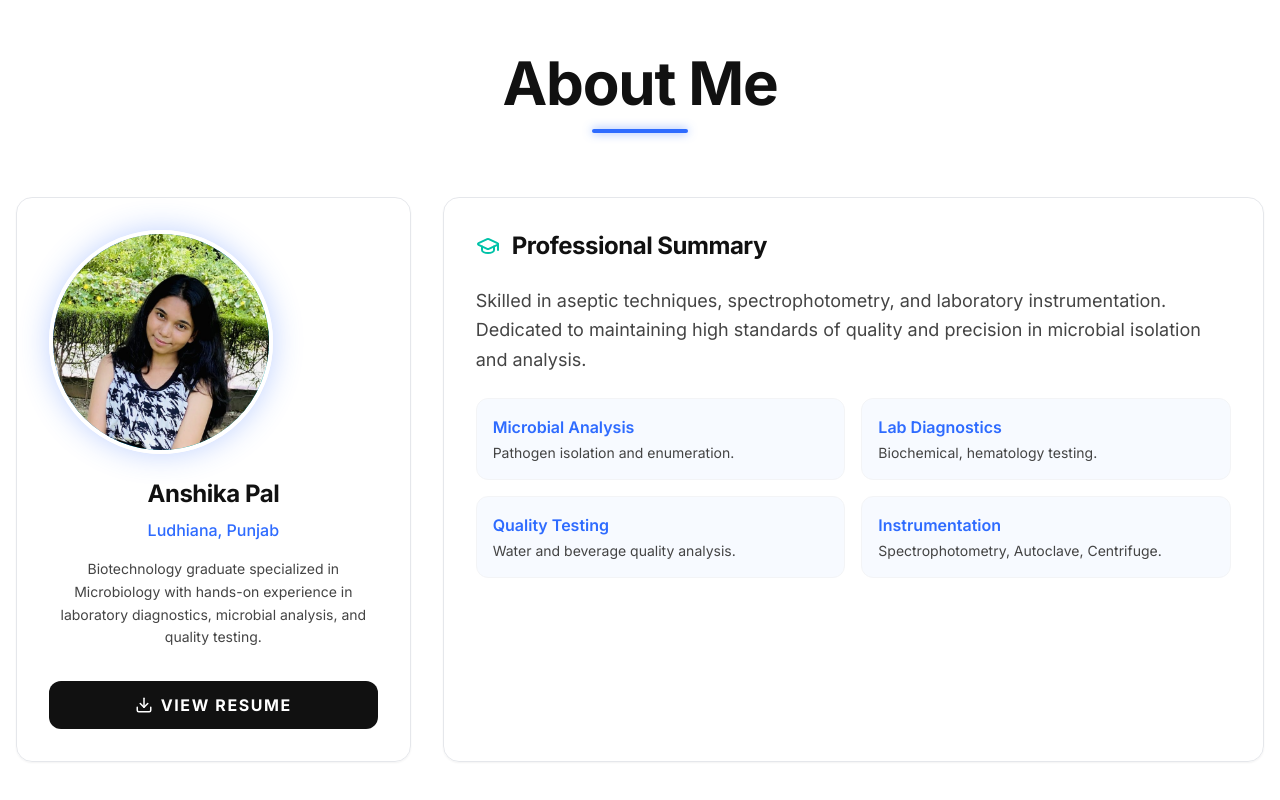
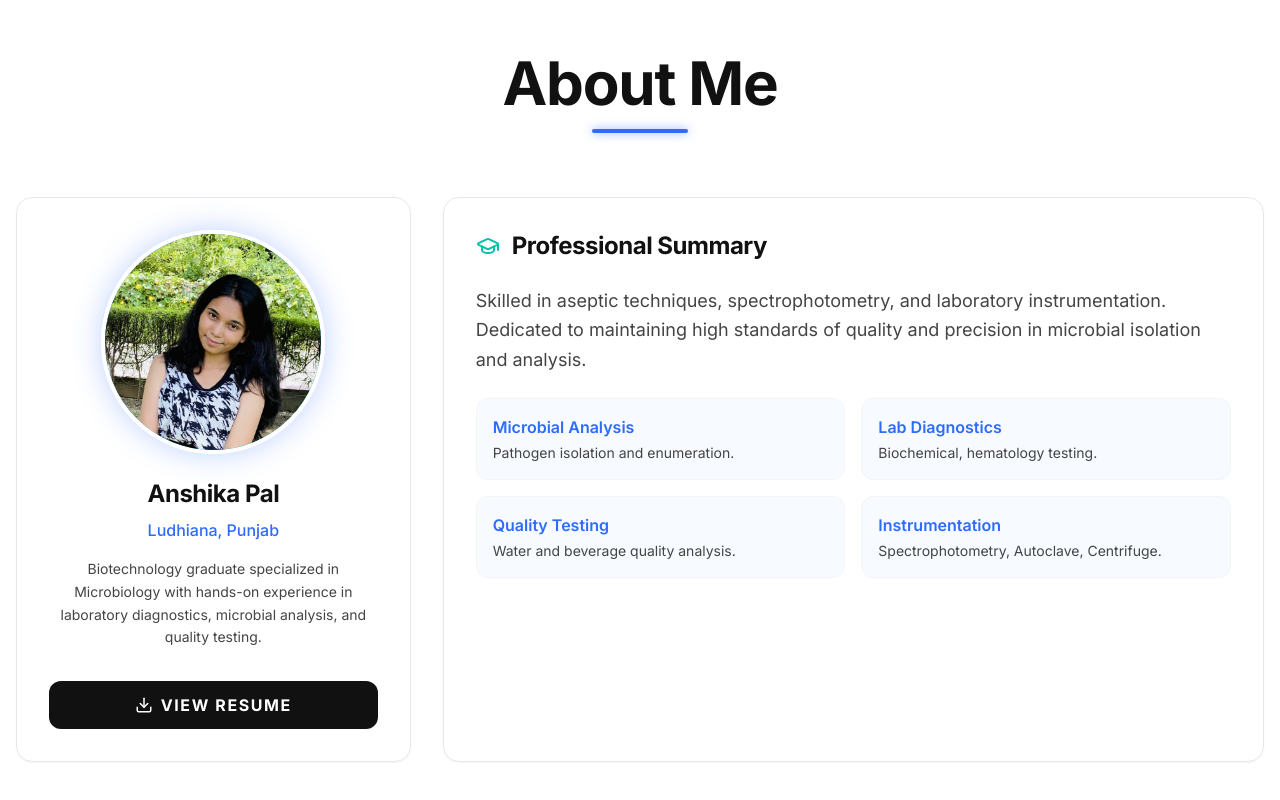
Before and after one commit to Abhinav6284/Resume, a Next.js app: page / in a window 1280 px wide. Shown: the part 875-1675 px from the top of the page. Built offline with nearby package versions, Linux system fonts and the light colour scheme.

Commit message:
Center profile image in about card

```diff
--- a/src/sections/AboutSection.tsx
+++ b/src/sections/AboutSection.tsx
@@ -43,7 +43,7 @@ export default function AboutSection() {
         >
           <GlowCard className="h-full p-8 flex flex-col items-center justify-center text-center">
             {/* Profile Image */}
-            <div className="w-56 h-56 rounded-full bg-gradient-to-br from-primary to-accent mb-6 flex items-center justify-center overflow-hidden shadow-[0_0_30px_rgba(46,107,255,0.3)] border-4 border-white">
+            <div className="w-56 h-56 rounded-full bg-gradient-to-br from-primary to-accent mb-6 flex items-center justify-center overflow-hidden shadow-[0_0_30px_rgba(46,107,255,0.3)] border-4 border-white mx-auto">
               <Image src="/profile.jpeg" alt="Anshika Pal" width={224} height={224} className="w-full h-full object-cover object-center" />
             </div>
             <h3 className="text-2xl font-bold mb-2 text-text">Anshika Pal</h3>
```
